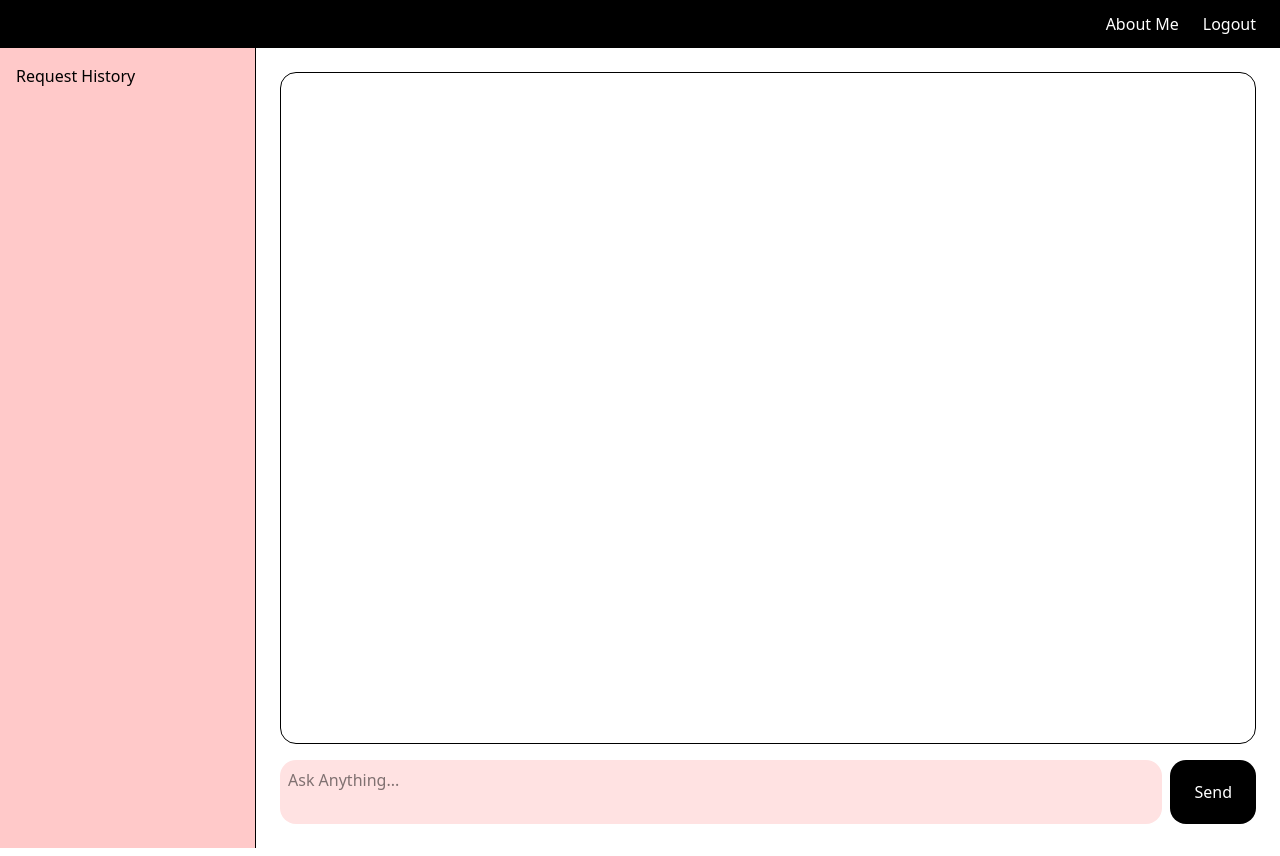
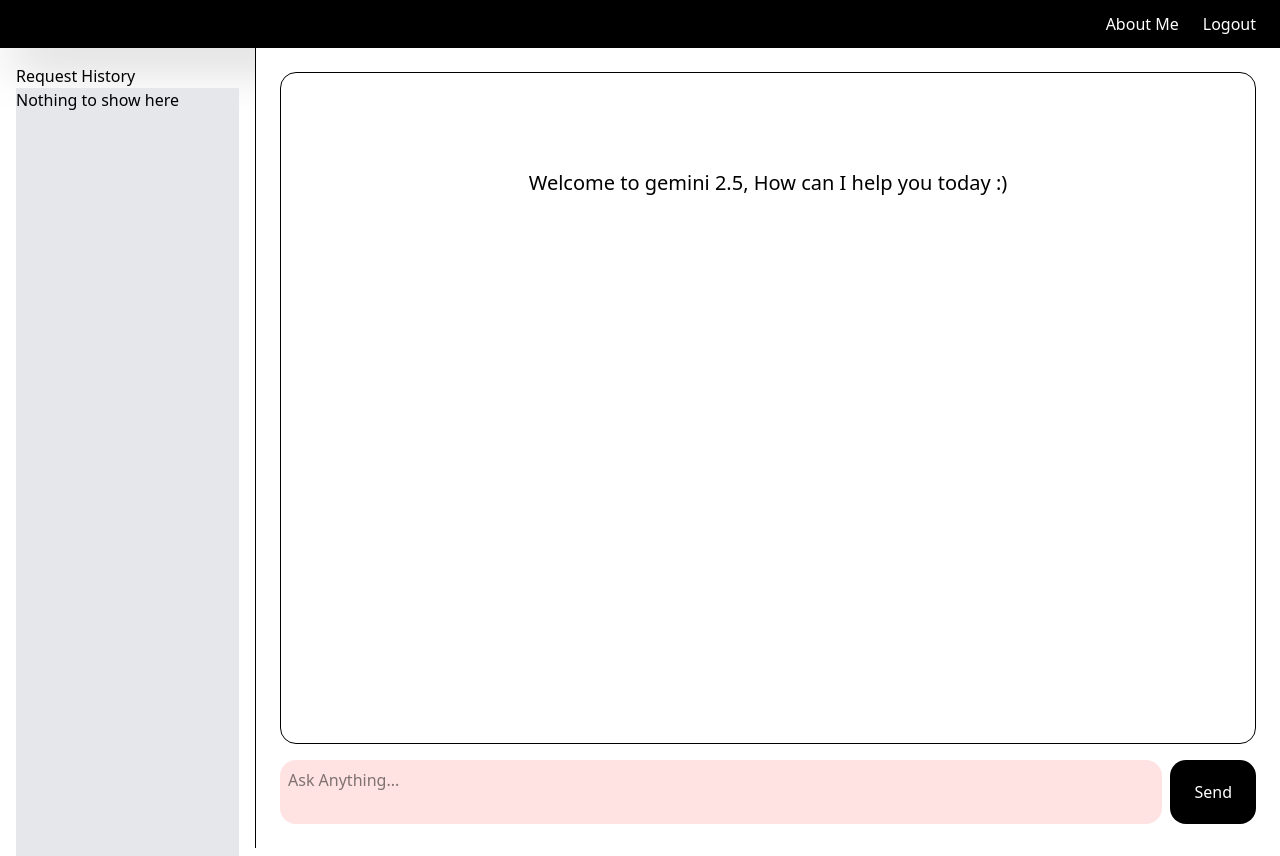
Before and after one commit to codingcat40/google-gemini, a React (Vite) app in the folder client/: page / in a window 1280 px wide. Built offline with nearby package versions, Linux system fonts and the light colour scheme.

Commit message:
spinner, UI fixes, gemini Response

```diff
--- a/client/package.json
+++ b/client/package.json
@@ -14,6 +14,7 @@
     "@tailwindcss/vite": "^4.1.13",
     "react": "^19.1.1",
     "react-dom": "^19.1.1",
+    "react-markdown": "^10.1.0",
     "react-router-dom": "^7.9.1",
     "react-toastify": "^11.0.5",
     "tailwindcss": "^4.1.13"
--- a/client/src/components/Home.tsx
+++ b/client/src/components/Home.tsx
@@ -1,13 +1,18 @@
 import React, { useState } from "react";
 import { GoogleGenAI } from "@google/genai";
+import ReactMarkdown from 'react-markdown'
+import Loading from "./Loading";
 
 const Home = () => {
   const [prompt, setPrompt] = useState<string>("");
-  const [history, setHistory] = useState<Array<string>>([]);
-  const [response, setResponse] = useState<string | undefined>("");
+  const [responseHistory, setResponseHistory] = useState<Array<string | undefined>>([]);
+  const [history, setHistory] = useState<Array<string | undefined>>([]);
+  const [loading, setLoading] = useState<boolean>(false);
+
 
   const handleSubmit = async (e: React.MouseEvent<HTMLButtonElement>) => {
     e.preventDefault();
+    setLoading(true)
     const key = import.meta.env.VITE_API_KEY;
     const ai = new GoogleGenAI({ apiKey: key });
 
@@ -17,26 +22,47 @@
     });
 
     console.log(response.text);
-    setResponse(response.text)
+    setHistory(prev => [...prev, prompt])
+    setResponseHistory(prev => [...prev, response.text])
+    setLoading(false)
   };
 
 
-//   to fetch the past items
-  const fetchHistory = () => {
 
-  }
 
   return (
     <div className="flex h-screen">
-      <div className="hidden md:block w-64 bg-red-200 border-r p-4">
-        Request History
+      <div className="hidden md:block flex-col w-64 border-r p-4">
+        <span>Request History</span>
+        <ul className="flex flex-col space-y-8 bg-gray-200 h-full overflow-y-auto">
+          {
+          history.length > 0 ?
+            history.map((item, index) => {
+              return <li className="italic" key={index}>{item}</li>
+            })
+            : <span>Nothing to show here</span>
+        }
+        </ul>
+
       </div>
 
       {/* Main Content */}
       <div className="flex-1 bg-white p-4 md:p-6 flex flex-col">
         {/* Chat box */}
-        <div className="flex-1 rounded-2xl border min-h-[400px] md:min-h-[648px] overflow-y-auto">
-          {/* messages/content here */}
+        <div className="flex-1 rounded-2xl border min-h-[400px] md:min-h-[648px] flex text-center justify-center overflow-y-auto">
+          {
+            loading ? <Loading /> :
+            responseHistory.length > 0 ?
+            <div className="flex flex-col gap-12 overflow-y-auto w-full">
+                {
+                  responseHistory.map((item, index) => {
+                    return <ReactMarkdown key={index}>
+                        {item}
+                    </ReactMarkdown>
+                  })
+                }
+            </div> : <span className="mt-24 text-xl">Welcome to gemini 2.5, How can I help you today :)</span>
+          }
         </div>
 
         {/* Input area */}
--- a/client/src/components/Loading.tsx
+++ b/client/src/components/Loading.tsx
@@ -1,9 +1,26 @@
-import React from 'react'
 
 const Loading = () => {
   return (
-    <div>Loading</div>
-  )
-}
+    <div role="status">
+      <svg
+        aria-hidden="true"
+        className="w-16 h-16 text-gray-200 animate-spin text-center justify-center items-center dark:text-gray-600 fill-blue-600"
+        viewBox="0 0 100 101"
+        fill="none"
+        xmlns="http://www.w3.org/2000/svg"
+      >
+        <path
+          d="M100 50.5908C100 78.2051 77.6142 100.591 50 100.591C22.3858 100.591 0 78.2051 0 50.5908C0 22.9766 22.3858 0.59082 50 0.59082C77.6142 0.59082 100 22.9766 100 50.5908ZM9.08144 50.5908C9.08144 73.1895 27.4013 91.5094 50 91.5094C72.5987 91.5094 90.9186 73.1895 90.9186 50.5908C90.9186 27.9921 72.5987 9.67226 50 9.67226C27.4013 9.67226 9.08144 27.9921 9.08144 50.5908Z"
+          fill="currentColor"
+        />
+        <path
+          d="M93.9676 39.0409C96.393 38.4038 97.8624 35.9116 97.0079 33.5539C95.2932 28.8227 92.871 24.3692 89.8167 20.348C85.8452 15.1192 80.8826 10.7238 75.2124 7.41289C69.5422 4.10194 63.2754 1.94025 56.7698 1.05124C51.7666 0.367541 46.6976 0.446843 41.7345 1.27873C39.2613 1.69328 37.813 4.19778 38.4501 6.62326C39.0873 9.04874 41.5694 10.4717 44.0505 10.1071C47.8511 9.54855 51.7191 9.52689 55.5402 10.0491C60.8642 10.7766 65.9928 12.5457 70.6331 15.2552C75.2735 17.9648 79.3347 21.5619 82.5849 25.841C84.9175 28.9121 86.7997 32.2913 88.1811 35.8758C89.083 38.2158 91.5421 39.6781 93.9676 39.0409Z"
+          fill="currentFill"
+        />
+      </svg>
+      <span className="sr-only">Loading...</span>
+    </div>
+  );
+};
 
-export default Loading
+export default Loading;
```
Also changed, not shown: 1 other file (tests, documents, lock files or other folders).
